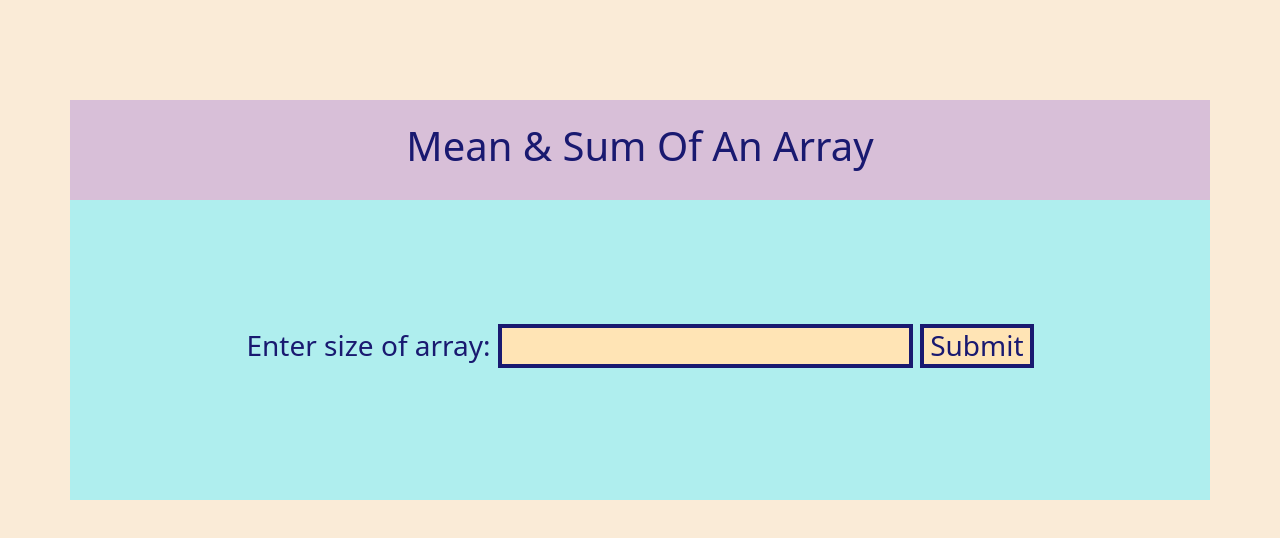
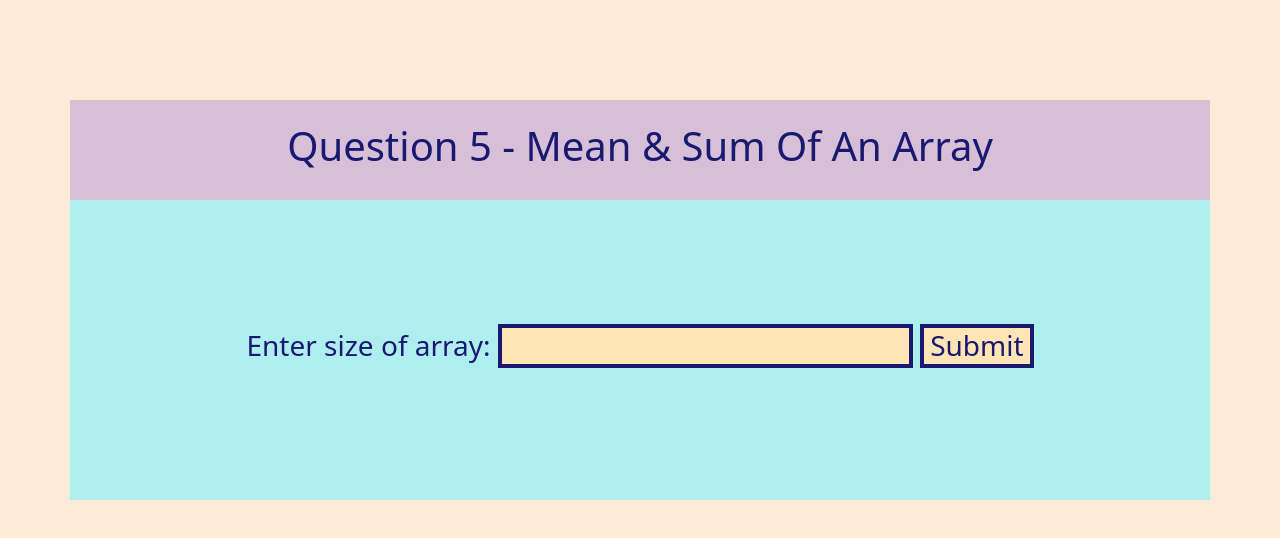
Before and after one commit to kevinhealy1987/meansumarray, a plain HTML site: page index.html in a window 1280 px wide. Drawn offline with nearby package versions, Linux system fonts and the light colour scheme.

Commit message:
Updating banner
Including question #

```diff
--- a/index.html
+++ b/index.html
@@ -12,7 +12,7 @@
                 </div>
             <div class="row" id="banner">
                 <div class="col-lg-12 my-auto">
-                    <h1 class="centered">Mean & Sum Of An Array</h1>
+                    <h1 class="centered">Question 5 - Mean & Sum Of An Array</h1>
                 </div>
             </div>
             <div class="row" id="main">
```
